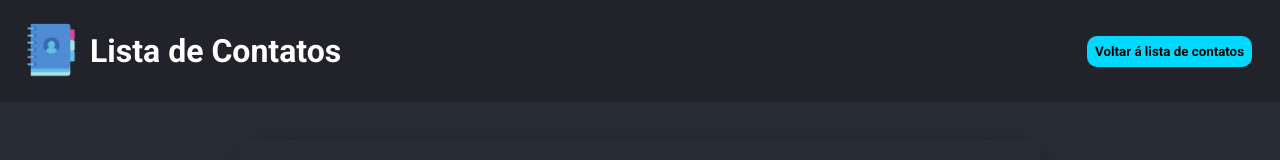
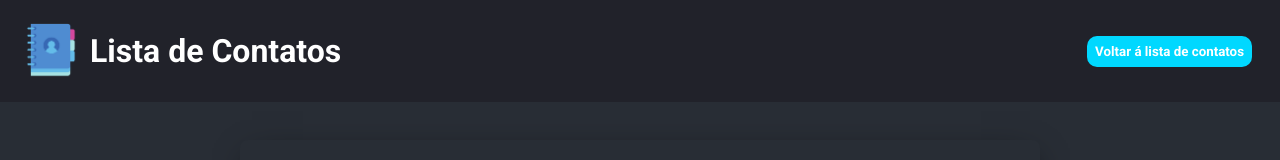
Before and after one commit to ElisbertoJunior/App_Lista_de_contatos, a React (Create React App) app: page /register in a window 1280 px wide. Shown: the top 160 px of the page. Built offline with nearby package versions, Linux system fonts and the light colour scheme.

Commit message:
finalizando

```diff
--- a/src/styles/index.ts
+++ b/src/styles/index.ts
@@ -17,7 +17,7 @@ const GlobalStyle = createGlobalStyle`
 `
 export const Button = styled.button`
   background-color: #00d8ff;
-  color: #000;
+  color: #fff;
   font-weight: bold;
   padding: 8px;
   border-radius: 10px;
```
